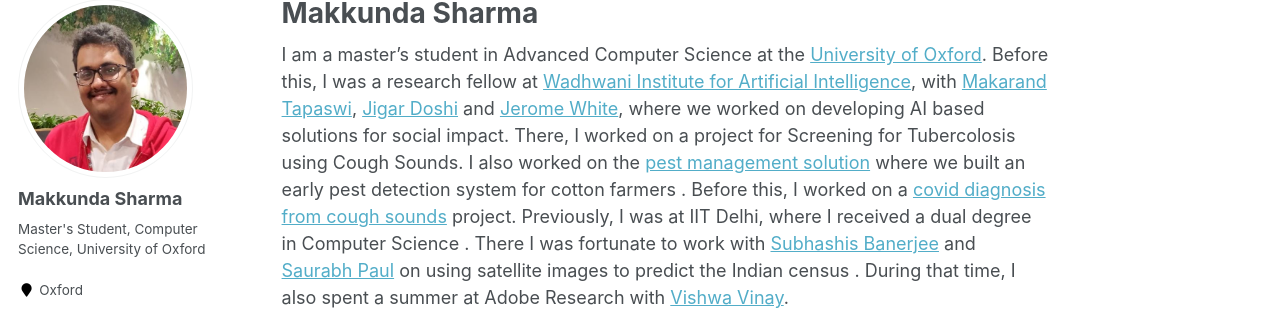
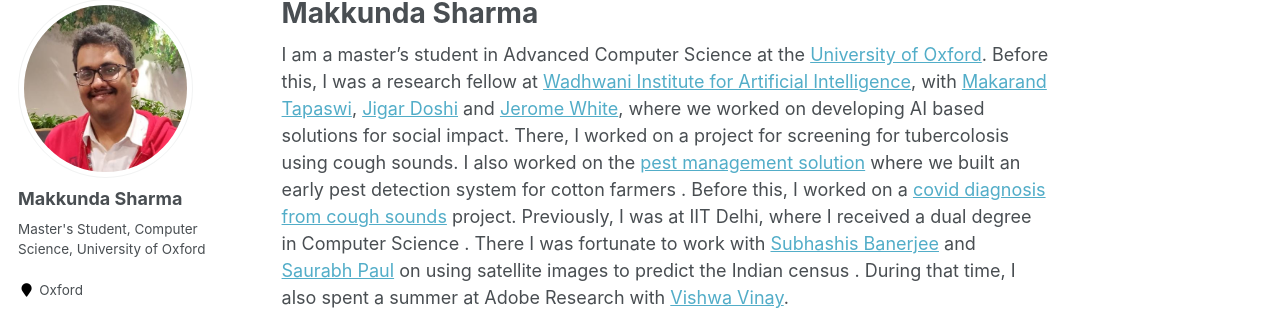
Before and after one commit to makkunda/makkunda.github.io, a Jekyll site: the page built from _pages/about.md, in a window 1280 px wide. Shown: the part 119-430 px from the top of the page. Built offline with Jekyll 4.4.1, drawn with Linux system fonts in a browser that asks for light colours.

Commit message:
small update

```diff
--- a/_pages/about.md
+++ b/_pages/about.md
@@ -8,7 +8,7 @@ redirect_from:
   - /about.html
 ---
 I am a master's student in Advanced Computer Science at the <a href="https://www.cs.ox.ac.uk/">University of Oxford</a>.
-Before this, I was a research fellow at <a href="https://www.wadhwaniai.org/">Wadhwani Institute for Artificial Intelligence</a>, with <a href="https://makarandtapaswi.github.io/">Makarand Tapaswi</a>, <a href="https://www.linkedin.com/in/jigarkdoshi/">Jigar Doshi</a> and <a href="https://www.wadhwaniai.org/team/jerome-white/">Jerome White</a>, where we worked on developing AI based solutions for social impact. There, I worked on a project for Screening for Tubercolosis using Cough Sounds. I also worked on the <a href="https://www.wadhwaniai.org/programs/pest-management/">pest management solution</a> where we built an early pest detection system for cotton farmers . Before this, I worked on a <a href="https://www.wadhwaniai.org/programs/cough-against-covid/">covid diagnosis from cough sounds</a> project.
+Before this, I was a research fellow at <a href="https://www.wadhwaniai.org/">Wadhwani Institute for Artificial Intelligence</a>, with <a href="https://makarandtapaswi.github.io/">Makarand Tapaswi</a>, <a href="https://www.linkedin.com/in/jigarkdoshi/">Jigar Doshi</a> and <a href="https://www.wadhwaniai.org/team/jerome-white/">Jerome White</a>, where we worked on developing AI based solutions for social impact. There, I worked on a project for screening for tubercolosis using cough sounds. I also worked on the <a href="https://www.wadhwaniai.org/programs/pest-management/">pest management solution</a> where we built an early pest detection system for cotton farmers . Before this, I worked on a <a href="https://www.wadhwaniai.org/programs/cough-against-covid/">covid diagnosis from cough sounds</a> project.
 Previously, I was at IIT Delhi, where I received a dual degree in Computer Science . There I was fortunate to work with <a href="https://www.cse.iitd.ac.in/~suban/">Subhashis Banerjee</a> and <a href="https://web.iitd.ac.in/~sbpaul/">Saurabh Paul</a> on using satellite images to predict the Indian census . During that time, I also spent a summer at Adobe Research with <a href="https://research.adobe.com/person/vishwa-vinay/">Vishwa Vinay</a>.
 
 <!-- Publications
```
